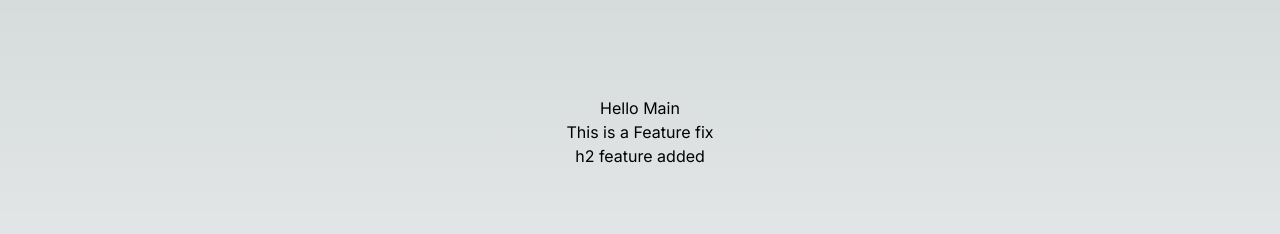
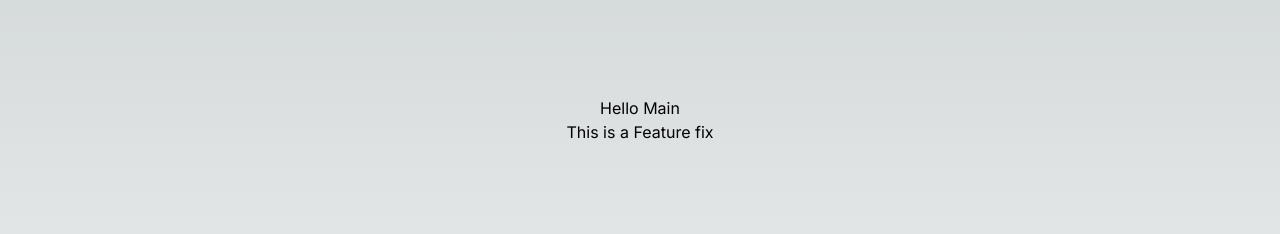
Before and after one commit to embashgit/branching-strategy, a Next.js app: page / in a window 1280 px wide. Shown: the top 234 px of the page. Built offline with nearby package versions, Linux system fonts and the light colour scheme.

Commit message:
Revert "h2 (#11)"
This reverts commit 4e618e1dd50dd1e6fc6ef022d4770dba67f3f858.

```diff
--- a/src/app/page.tsx
+++ b/src/app/page.tsx
@@ -5,7 +5,6 @@ export default function Home() {
     <main className="flex min-h-screen flex-col items-center  p-24">
      Hello Main
      <h3>This is a Feature fix</h3>
-     <h2>h2 feature added </h2>
     </main>
   )
 }
```
